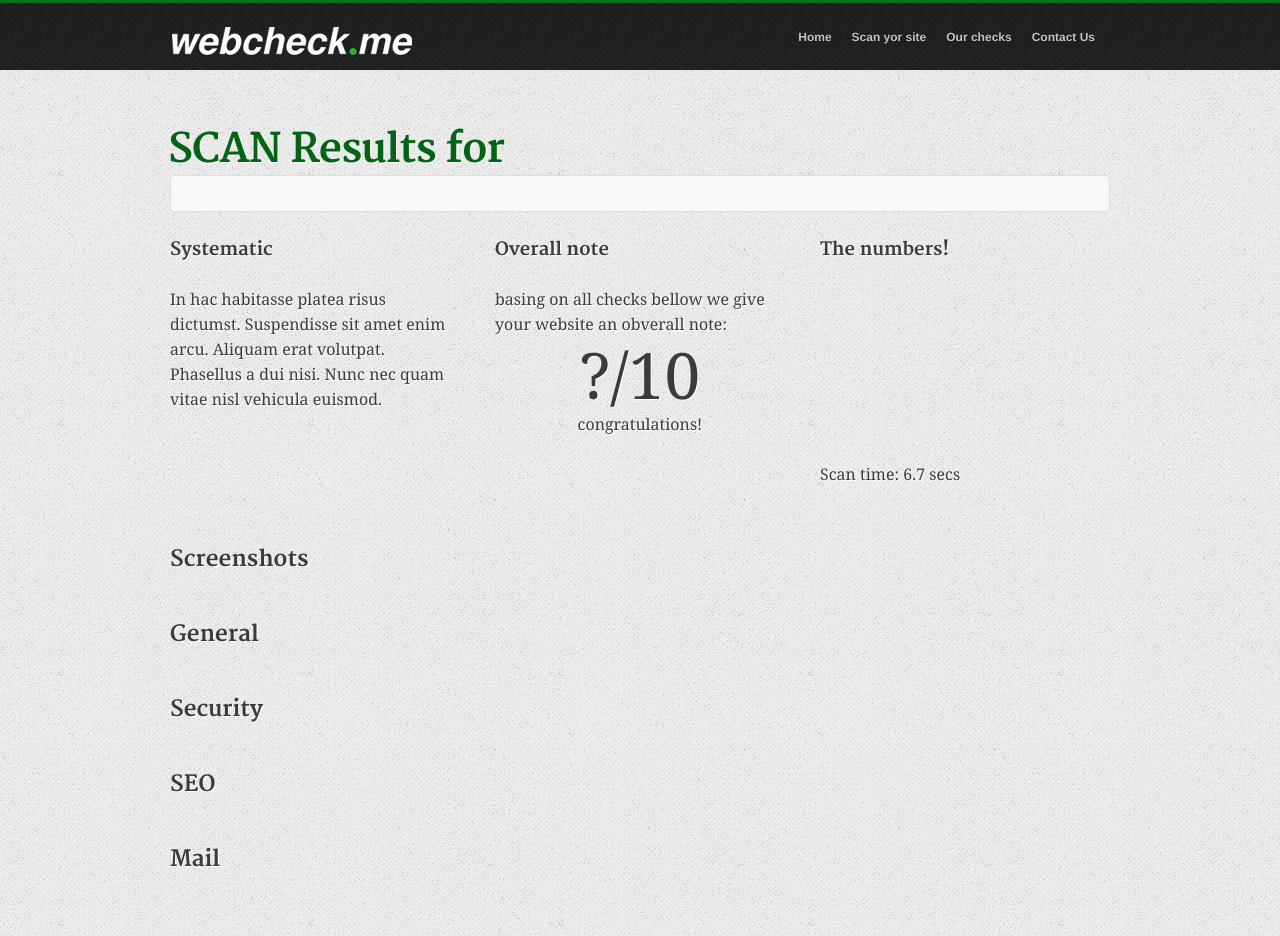
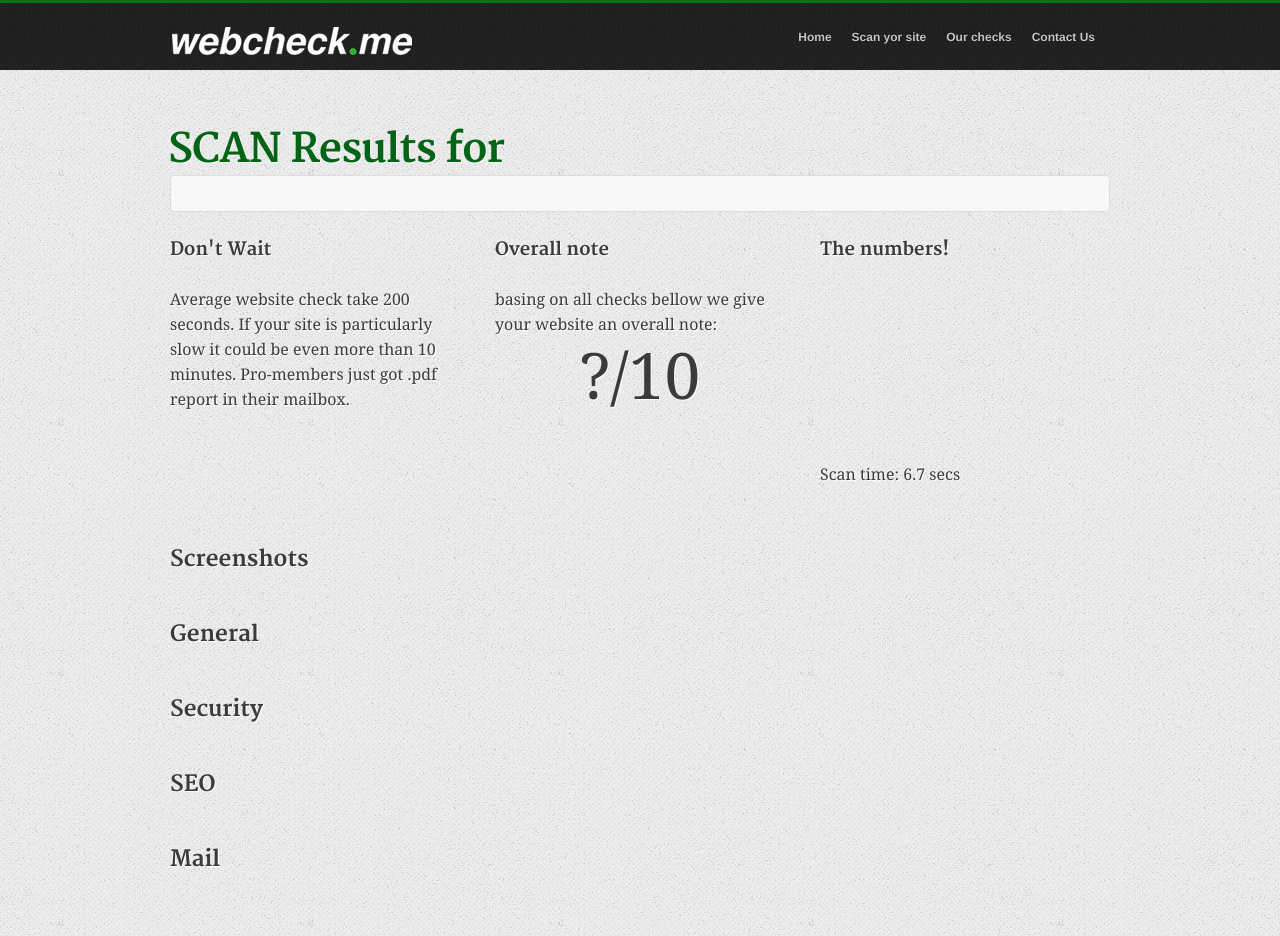
Before and after one commit to neutrinus/wh-webscanner, a Django app: template webscanner/templates/results.html in a window 1280 px wide. Shown: the top 936 px of the page. Run offline with Django 3.2, Linux system fonts and the light colour scheme; the template is opened without the code that fills it, so the values that code supplies are empty; parts of the project's set-up code (start-up, migrations or seed data) failed here and were passed over; some libraries are stand-ins or nearby versions.

Commit message:
congratulations fadingIN

```diff
--- a/webscanner/templates/results.html
+++ b/webscanner/templates/results.html
@@ -40,17 +40,17 @@ testid = {{ test.pk }};
      <div class="row">
                 <section class="col">
 
-                    <h3>Systematic</h3>
+                    <h3>Don't Wait</h3>
                     <br />
-                    <p>In hac habitasse platea risus dictumst. Suspendisse sit amet enim arcu. Aliquam erat volutpat.
-                    Phasellus a dui nisi. Nunc nec quam vitae nisl vehicula euismod.</p>
+                    <p>Average website check take 200 seconds. If your site is particularly slow it could be even more than 10 minutes. Pro-members just got .pdf report in their mailbox.</p>
+
                 </section>
                 <section class="col mid">
                     <h3>Overall note</h3>
                     <br />
-                    <p>basing on all checks bellow we give your website an obverall note:</p>
+                    <p>basing on all checks bellow we give your website an overall note:</p>
                     <p style="font-size:4em; text-align:center"><span id="rating">?</span>/10<p>
-                    <p style="text-align:center;" >congratulations!</p>
+                    <p id="congratulations" style="text-align:center; display:none;" >congratulations!</p>
 
                 </section>
 
@@ -207,7 +207,8 @@ function check_results(){
             if (finished == 0) window.setTimeout(check_results,1000);
             if ($("#progressbar").progressbar("value") == 100) {
                 finished = 1;
-                $("#screenshots").fadeIn(0);
+                $("#screenshots").fadeIn("slow");
+                $("#congratulations").fadeIn("slow");
                 start_slider();
                 $("#rating").text((rate_curr/rate_max*10).toFixed(1))
             }
```
